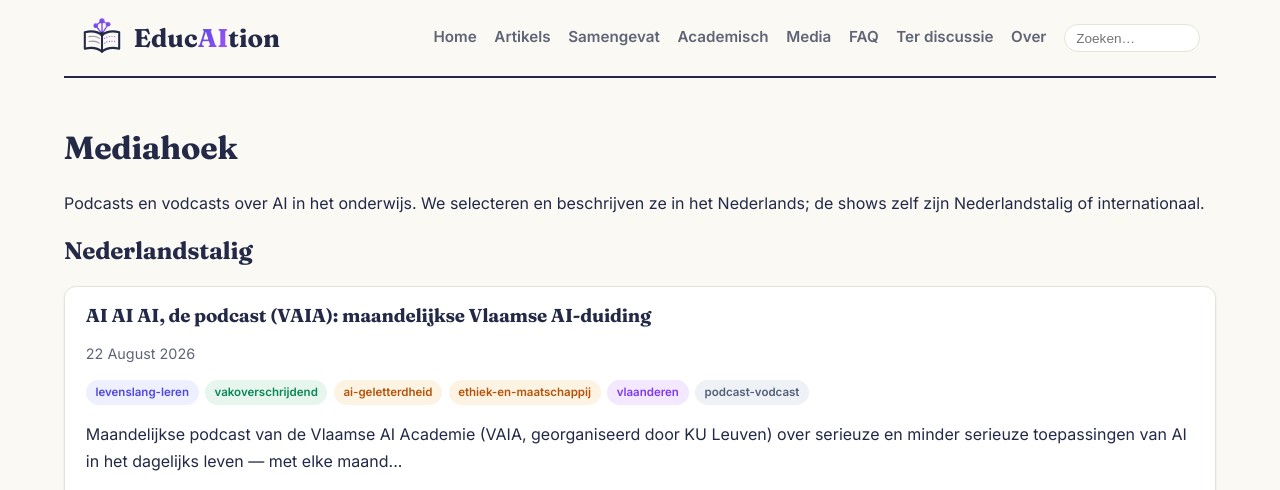
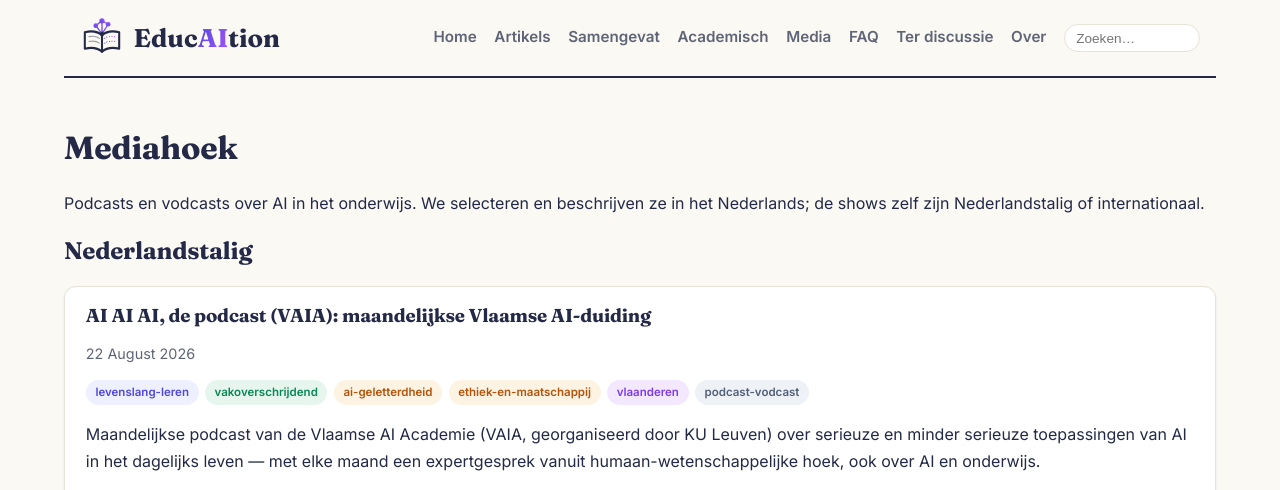
Before and after one commit to rvanbruggen/educaition, a Jekyll site: the page built from media.html, in a window 1280 px wide and 1400 px high, cut to the strip 0-490 px from the top of the window. Built offline with Jekyll 4.4.1, drawn with Linux system fonts in a browser that asks for light colours; some of the changed text lies outside the part shown.

Commit message:
Volledige eerste zin als fragment op alle lijstpagina's via gedeelde include (v0.6.6)

```diff
--- a/_config.yml
+++ b/_config.yml
@@ -4,7 +4,7 @@ description: >-
   media en regelgeving, doorzoekbaar per niveau, vak en thema.
 lang: nl
 timezone: Europe/Brussels
-version: "0.6.5"
+version: "0.6.6"
 url: "https://www.educaition.today"
 baseurl: ""
 
--- /dev/null
+++ b/_includes/eerste-zin.html
@@ -0,0 +1,4 @@
+{% comment %}
+  Geeft de volledige eerste zin van een post-excerpt terug — geen afgekapte
+  woorden of halve zinnen. Aanroep: {% include eerste-zin.html item=post %}
+{% endcomment %}{% assign ez_zin = include.item.excerpt | strip_html | normalize_whitespace | split: ". " | first | strip %}{% assign ez_slot = ez_zin | slice: -1, 1 %}{{ ez_zin }}{% unless ez_slot == "." or ez_slot == "?" or ez_slot == "!" %}.{% endunless %}
--- a/academisch.html
+++ b/academisch.html
@@ -16,7 +16,7 @@ en rapporten van grote instellingen, en Vlaams onderzoek krijgt altijd voorrang.
       <h3><a href="{{ post.url | relative_url }}">{{ post.title }}</a></h3>
       <p class="meta"><time>{{ post.date | date: "%-d %B %Y" }}</time></p>
       {% include tag-badges.html item=post %}
-      <p>{{ post.excerpt | strip_html | truncate: 180 }}</p>
+      <p>{% include eerste-zin.html item=post %}</p>
     </li>
     {% endif %}
   {% endfor %}
--- a/digest.html
+++ b/digest.html
@@ -15,7 +15,7 @@ het voor Vlaanderen betekent.</p>
     <li>
       <h3><a href="{{ post.url | relative_url }}">{{ post.title }}</a></h3>
       <p class="meta"><time>{{ post.date | date: "%-d %B %Y" }}</time></p>
-      <p>{{ post.excerpt | strip_html | truncate: 180 }}</p>
+      <p>{% include eerste-zin.html item=post %}</p>
     </li>
     {% endif %}
   {% endfor %}
@@ -28,7 +28,7 @@ het voor Vlaanderen betekent.</p>
     <li>
       <h3><a href="{{ post.url | relative_url }}">{{ post.title }}</a></h3>
       <p class="meta"><time>{{ post.date | date: "%-d %B %Y" }}</time></p>
-      <p>{{ post.excerpt | strip_html | truncate: 180 }}</p>
+      <p>{% include eerste-zin.html item=post %}</p>
     </li>
     {% endif %}
   {% endfor %}
--- a/index.html
+++ b/index.html
@@ -29,9 +29,7 @@ en wordt regelmatig geduid in onze samenvattingen. Voor leerkrachten, eerst en v
           <h3><a href="{{ post.url | relative_url }}">{{ post.title }}</a></h3>
           <p class="meta"><time>{{ post.date | date: "%-d %B %Y" }}</time></p>
           {% include tag-badges.html item=post %}
-          {% assign zin = post.excerpt | strip_html | normalize_whitespace | split: ". " | first | strip %}
-          {% assign slot = zin | slice: -1, 1 %}
-          <p>{{ zin }}{% unless slot == "." or slot == "?" or slot == "!" %}.{% endunless %}</p>
+          <p>{% include eerste-zin.html item=post %}</p>
         </li>
         {% endif %}
         {% endunless %}
--- a/media.html
+++ b/media.html
@@ -15,7 +15,7 @@ Nederlands; de shows zelf zijn Nederlandstalig of internationaal.</p>
       <h3><a href="{{ post.url | relative_url }}">{{ post.title }}</a></h3>
       <p class="meta"><time>{{ post.date | date: "%-d %B %Y" }}</time></p>
       {% include tag-badges.html item=post %}
-      <p>{{ post.excerpt | strip_html | truncate: 180 }}</p>
+      <p>{% include eerste-zin.html item=post %}</p>
       {% include embed-player.html item=post %}
     </li>
     {% endunless %}{% endif %}
@@ -30,7 +30,7 @@ Nederlands; de shows zelf zijn Nederlandstalig of internationaal.</p>
       <h3><a href="{{ post.url | relative_url }}">{{ post.title }}</a></h3>
       <p class="meta"><time>{{ post.date | date: "%-d %B %Y" }}</time></p>
       {% include tag-badges.html item=post %}
-      <p>{{ post.excerpt | strip_html | truncate: 180 }}</p>
+      <p>{% include eerste-zin.html item=post %}</p>
       {% include embed-player.html item=post %}
     </li>
     {% endif %}{% endif %}
--- a/search.json
+++ b/search.json
@@ -7,7 +7,7 @@ layout: null
     "title": {{ post.title | jsonify }},
     "url": {{ post.url | relative_url | jsonify }},
     "date": {{ post.date | date: "%Y-%m-%d" | jsonify }},
-    "excerpt": {{ post.excerpt | strip_html | truncate: 200 | jsonify }},
+    "excerpt": {% capture ez %}{% include eerste-zin.html item=post %}{% endcapture %}{{ ez | strip | jsonify }},
     "image": {{ post.image | jsonify }},
     "content": {{ post.content | strip_html | normalize_whitespace | jsonify }},
     "niveau": {{ post.niveau | jsonify }},
```
Also changed, not shown: CHANGELOG.md.
